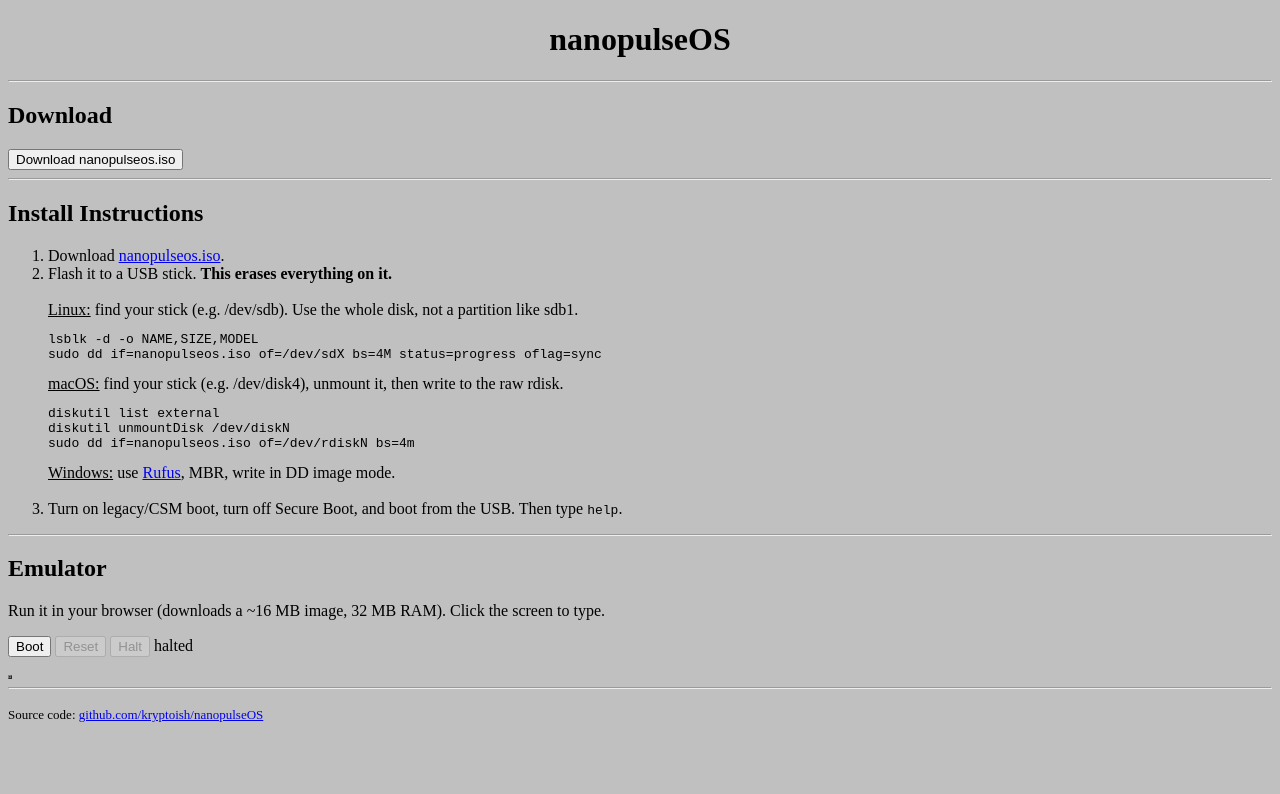
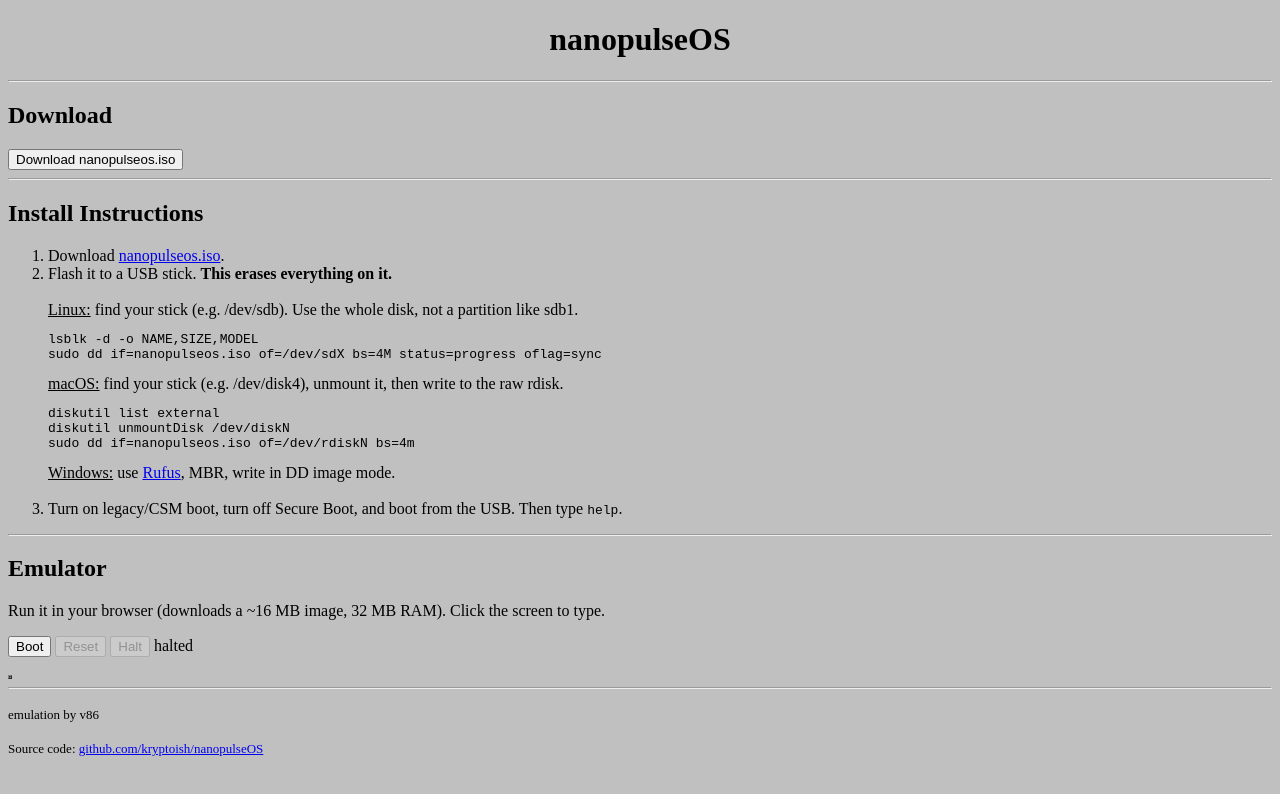
Before and after one commit to kryptoish/nanopulseOS.org, a plain HTML site: page index.html in a window 1280 px wide. Drawn offline with Linux system fonts and the light colour scheme.

Commit message:
add credit in accordance to BSD-2 license

```diff
--- a/index.html
+++ b/index.html
@@ -57,6 +57,7 @@ sudo dd if=nanopulseos.iso of=/dev/rdiskN bs=4m</pre>
 
 <hr>
 
+<p><font size="2">emulation by v86</font></p>
 <p><font size="2">Source code: <a href="https://github.com/kryptoish/nanopulseOS">github.com/kryptoish/nanopulseOS</a></font></p>
 
 <script>
```
